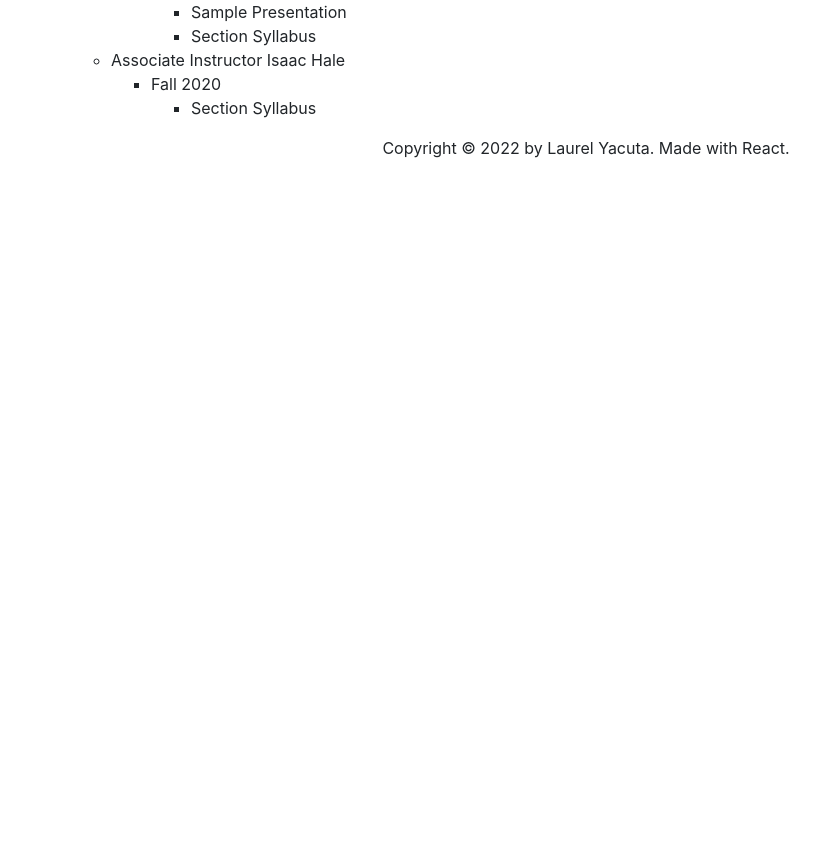
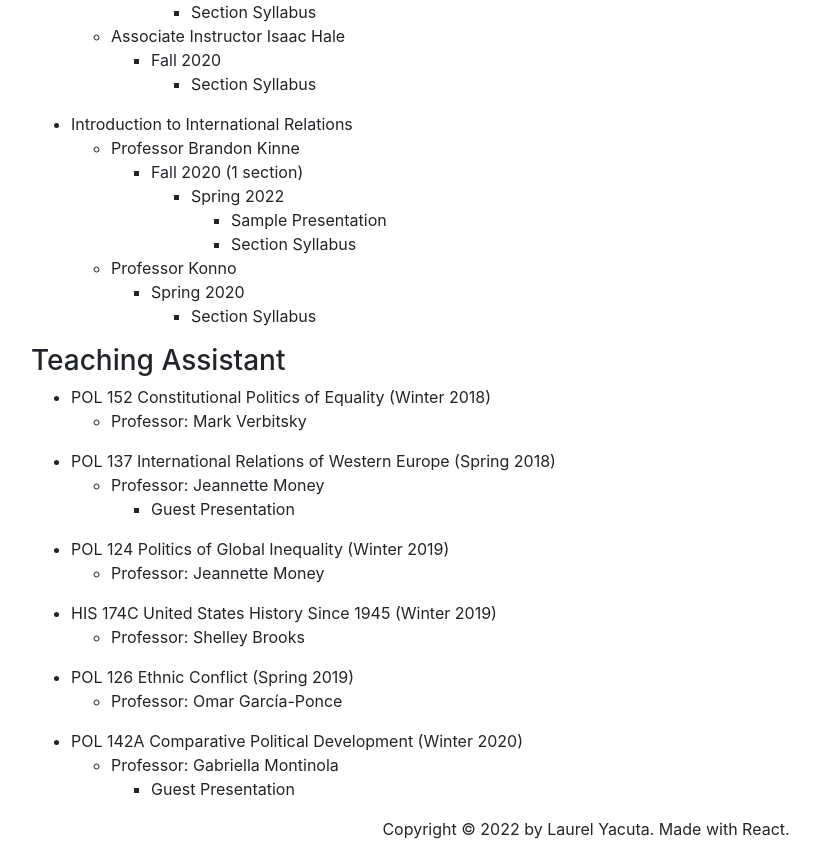
Before and after one commit to laurelyacuta/laurelyacuta.github.io, a React (Create React App) app: page /teaching in a window 1280 px wide. Shown: the part 1029-1886 px from the top of the page, without its empty margins (54-874 px from the left). Before the commit the page ends 1205 px from the top, so only its background shows below. Built offline with nearby package versions, Linux system fonts and the light colour scheme.

Commit message:
Just some more html

```diff
--- a/src/pages/teaching/index.js
+++ b/src/pages/teaching/index.js
@@ -27,7 +27,6 @@ class Teaching extends Component {
           <p>
             Below are various links on some supplemental files on courses I teach. My teaching statement can be found here: Teaching Philosophy
           </p>
-          <br></br>
           <h3>Associate Instructor of Record</h3>
           <ul>
             <li>Introduction to Comparative Politics (Summer 2021)</li>
@@ -79,6 +78,74 @@ class Teaching extends Component {
               </ul>
             </ul>
           </ul>
+          <ul>
+            <li>Introduction to International Relations</li>
+            <ul>
+              <li>Professor Brandon Kinne</li>
+              <ul>
+                <li>Fall 2020 (1 section)</li>
+                <ul>
+                  <li>Spring 2022</li>
+                  <ul>
+                    <li>Sample Presentation</li>
+                    <li>Section Syllabus</li>
+                  </ul>
+                </ul>
+              </ul>
+            </ul>
+            <ul>
+              <li>Professor Konno</li>
+              <ul>
+                <li>Spring 2020</li>
+                <ul>
+                  <li>Section Syllabus</li>
+                </ul>
+              </ul>
+            </ul>
+          </ul>
+          <h3>Teaching Assistant</h3>
+          <ul>
+            <li>POL 152 Constitutional Politics of Equality (Winter 2018)</li>
+            <ul>
+              <li>Professor: Mark Verbitsky</li>
+            </ul>
+          </ul>
+          <ul>
+            <li>POL 137 International Relations of Western Europe (Spring 2018)</li>
+            <ul>
+              <li>Professor: Jeannette Money</li>
+              <ul>
+                <li>Guest Presentation</li>
+              </ul>
+            </ul>
+          </ul>
+          <ul>
+            <li>POL 124 Politics of Global Inequality	(Winter 2019)</li>
+            <ul>
+              <li>Professor: Jeannette Money</li>
+            </ul>
+          </ul>
+          <ul>
+            <li>HIS 174C United States History Since 1945 (Winter 2019)</li>
+            <ul>
+              <li>Professor: Shelley Brooks</li>
+            </ul>
+          </ul>
+          <ul>
+            <li>POL 126 Ethnic Conflict (Spring 2019)</li>
+            <ul>
+              <li>Professor: Omar García-Ponce</li>
+            </ul>
+          </ul>
+          <ul>
+            <li>POL 142A Comparative Political Development (Winter 2020)</li>
+            <ul>
+              <li>Professor: Gabriella Montinola</li>
+              <ul>
+                <li>Guest Presentation</li>
+              </ul>
+            </ul>
+          </ul>
         </div>
       </Container>
     );
```
